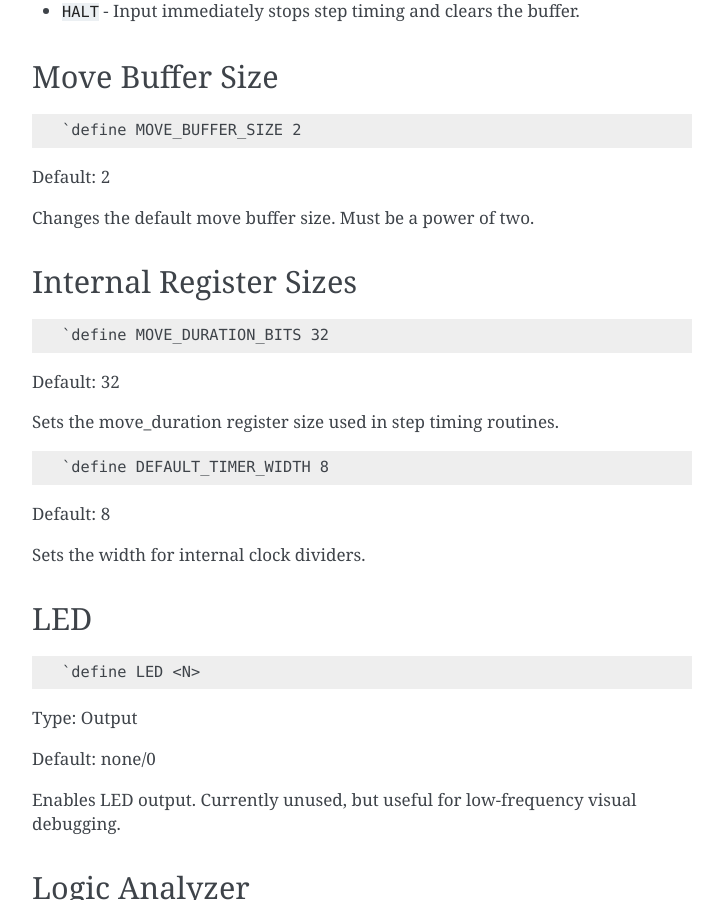
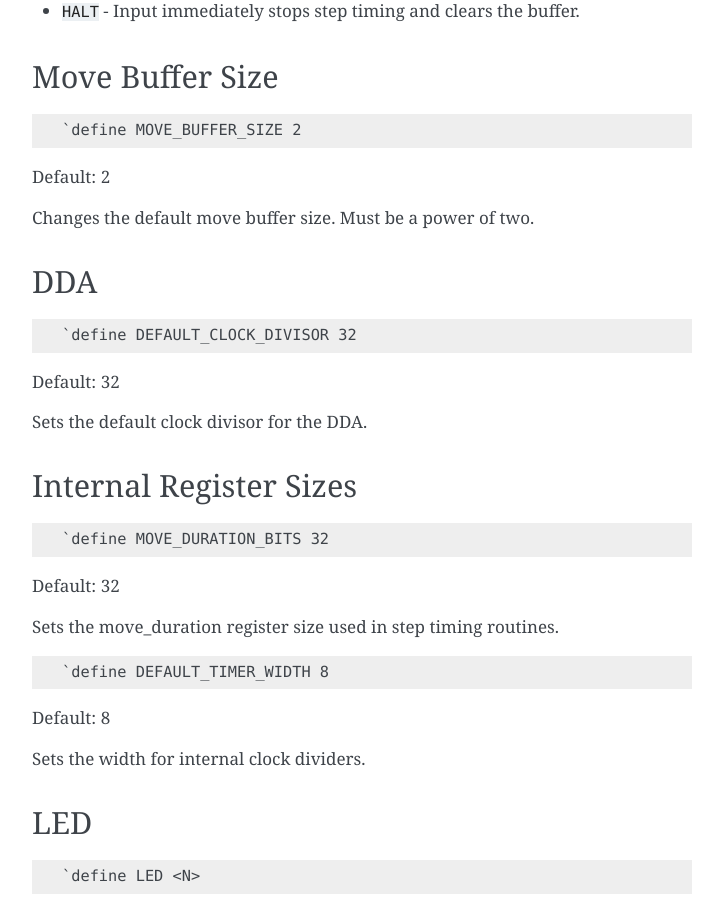
Before and after one commit to RAPcores/rapcores, a Sphinx documentation site: the page built from docs/configuration.md, in a window 1280 px wide and 900 px high, scrolled down 4143 px. Shown: the whole window, without its empty margins (388-1111 px from the left). Built offline with Sphinx 7.4.7, drawn with Linux system fonts in a browser that asks for light colours.

Commit message:
[dda] make default DDA clock divider configurable, closes #137

````diff
--- a/docs/configuration.md
+++ b/docs/configuration.md
@@ -193,6 +193,14 @@ Default: 2
 
 Changes the default move buffer size. Must be a power of two.
 
+## DDA
+
+```
+`define DEFAULT_CLOCK_DIVISOR 32
+```
+Default: 32
+
+Sets the default clock divisor for the DDA.
 
 ## Internal Register Sizes
 
````
Also changed, not shown: 3 other files.
